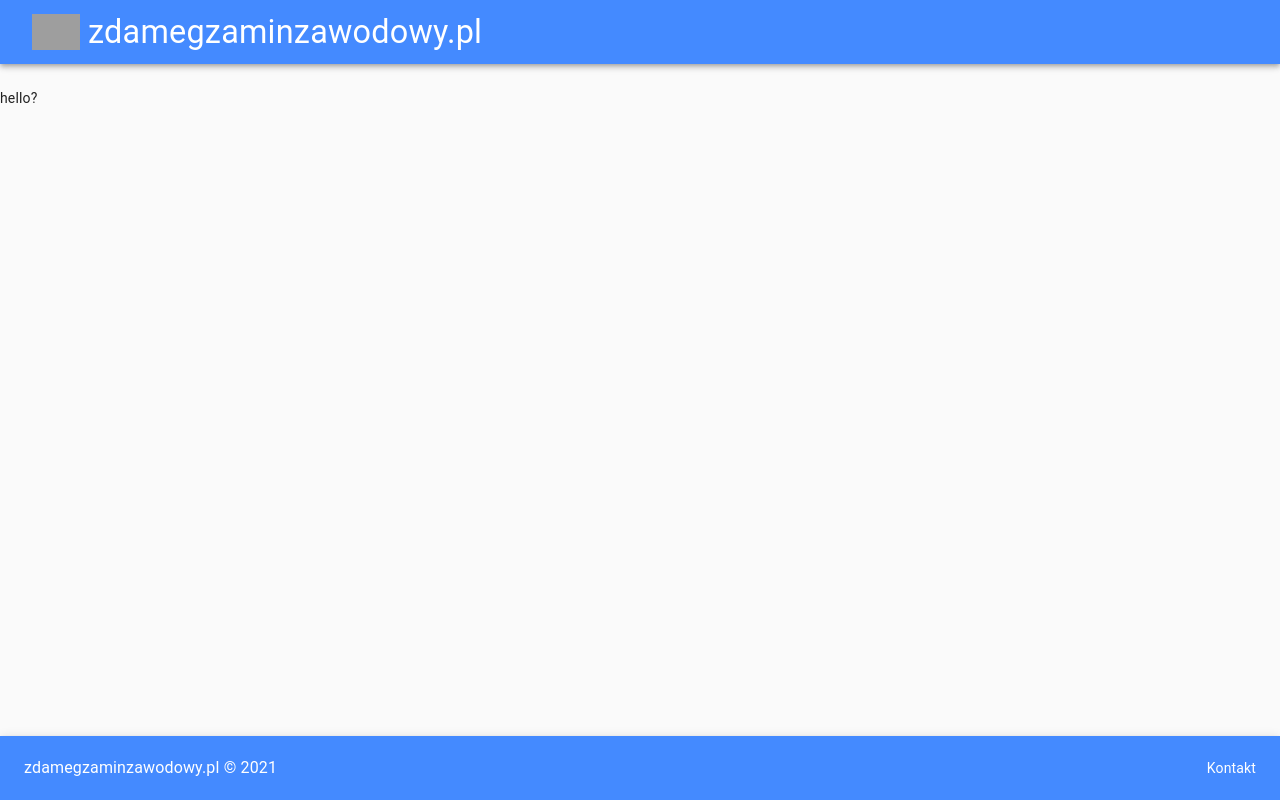
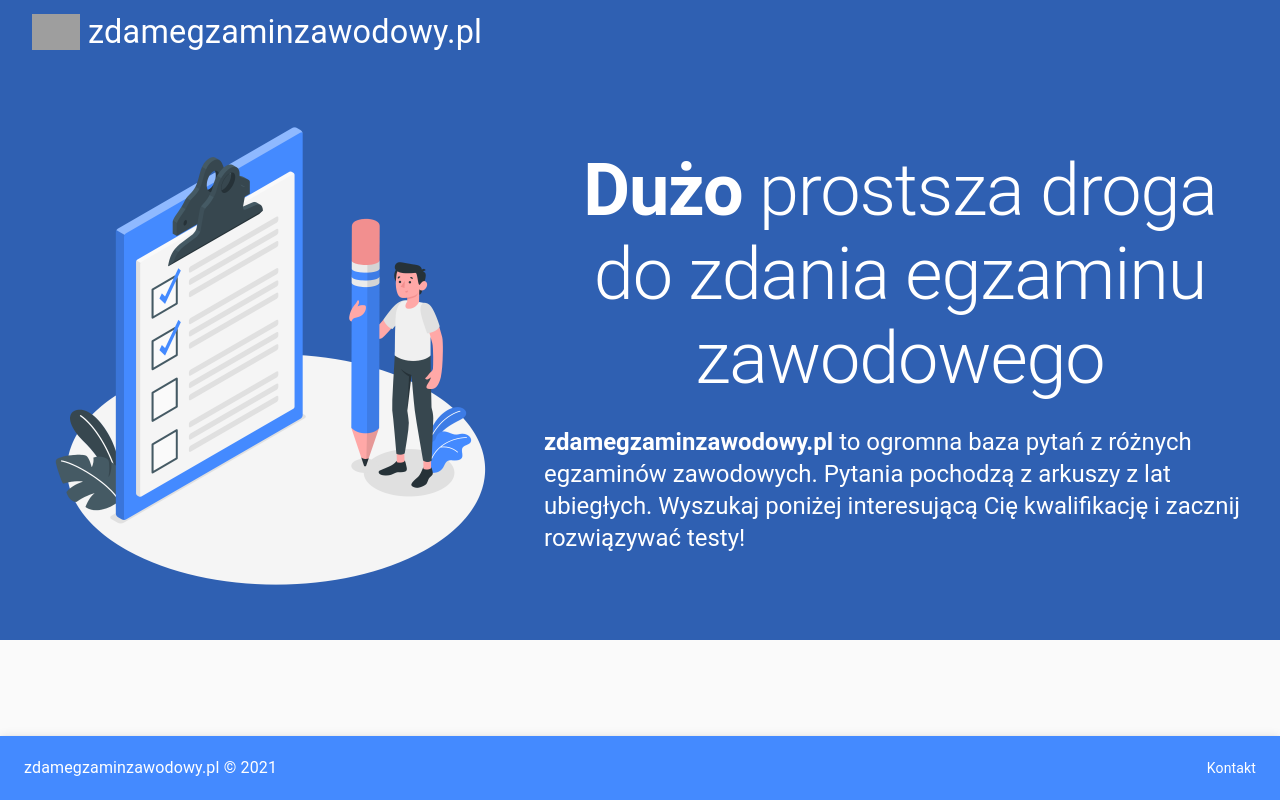
Before and after one commit to zdam-egzamin-zawodowy/website, a Next.js app: page / in a window 1280 px wide. Built offline with nearby package versions, Linux system fonts and the light colour scheme; no server answers; grey boxes are pictures that could not be loaded.

Commit message:
[WIP]: Header

```diff
--- a/pages/_app.tsx
+++ b/pages/_app.tsx
@@ -3,20 +3,20 @@
 import { AppProps } from 'next/app';
 import { ApolloProvider } from '@apollo/client';
 import ThemeProvider from 'libs/material-ui/ThemeProvider';
-import { createClient, getApolloState } from '../src/libs/graphql';
+import { createClient, getApolloState } from 'libs/graphql';
 
 function MyApp({ Component, pageProps }: AppProps) {
+  const apolloState = getApolloState(pageProps);
+  const client = useMemo(() => {
+    return createClient({ state: apolloState });
+  }, [apolloState]);
+
   useEffect(() => {
     const jssStyles = document.querySelector('#jss-server-side');
     if (jssStyles && jssStyles.parentElement) {
       jssStyles.parentElement.removeChild(jssStyles);
     }
   }, []);
-
-  const apolloState = getApolloState(pageProps);
-  const client = useMemo(() => {
-    return createClient({ state: apolloState });
-  }, [apolloState]);
 
   return (
     <ThemeProvider>
--- a/src/common/Layout/Layout.tsx
+++ b/src/common/Layout/Layout.tsx
@@ -1,3 +1,4 @@
+import clsx from 'clsx';
 import { makeStyles } from '@material-ui/core/styles';
 import { Toolbar } from '@material-ui/core';
 import TopBar from './TopBar';
@@ -5,15 +6,23 @@
 
 export interface LayoutProps {
   children?: React.ReactNode;
+  absoluteTopBar?: boolean;
+  transparentTopBar?: boolean;
+  padding?: boolean;
 }
 
-const Layout = ({ children }: LayoutProps) => {
+const Layout = ({
+  children,
+  padding = true,
+  absoluteTopBar,
+  transparentTopBar,
+}: LayoutProps) => {
   const classes = useStyles();
   return (
     <div className={classes.container}>
-      <TopBar />
-      <main className={classes.main}>
-        <Toolbar />
+      <TopBar transparent={transparentTopBar} />
+      <main className={clsx(classes.main, { padding })}>
+        {!absoluteTopBar && <Toolbar />}
         {children}
         <Toolbar />
       </main>
@@ -24,8 +33,10 @@
 
 const useStyles = makeStyles(theme => ({
   main: {
-    padding: theme.spacing(3, 0),
     minHeight: '100vh',
+    '&.padding': {
+      padding: theme.spacing(3, 0),
+    },
   },
   container: {
     position: 'relative',
--- a/src/common/Layout/TopBar.tsx
+++ b/src/common/Layout/TopBar.tsx
@@ -1,13 +1,23 @@
+import clsx from 'clsx';
 import { Route } from 'config/routing';
 
 import { makeStyles } from '@material-ui/core/styles';
 import { AppBar, Toolbar, Typography, Container } from '@material-ui/core';
 import Link from 'common/Link/Link';
 
-const TopBar = () => {
+export interface TopBarProps {
+  transparent?: boolean;
+}
+
+const TopBar = ({ transparent }: TopBarProps) => {
   const classes = useStyles();
   return (
-    <AppBar position="absolute" component="header" className={classes.navbar}>
+    <AppBar
+      position="absolute"
+      color="primary"
+      component="nav"
+      className={clsx(classes.navbar, { transparent })}
+    >
       <Container>
         <Toolbar disableGutters>
           <div>
@@ -31,6 +41,10 @@
       cursor: 'pointer',
       padding: theme.spacing(0.75, 1),
     },
+    '&.transparent': {
+      boxShadow: 'none',
+      backgroundColor: 'transparent',
+    },
   },
   title: {
     '& a': {
--- a/src/features/IndexPage/IndexPage.tsx
+++ b/src/features/IndexPage/IndexPage.tsx
@@ -1,7 +1,13 @@
 import Layout from 'common/Layout/Layout';
 
+import Header from './components/Header/Header';
+
 const IndexPage = () => {
-  return <Layout>hello?</Layout>;
+  return (
+    <Layout transparentTopBar absoluteTopBar padding={false}>
+      <Header />
+    </Layout>
+  );
 };
 
 export default IndexPage;
--- /dev/null
+++ b/src/features/IndexPage/components/Header/Header.tsx
@@ -0,0 +1,60 @@
+import Image from 'next/image';
+import { makeStyles } from '@material-ui/core/styles';
+import { Container, Toolbar, Grid, Typography } from '@material-ui/core';
+
+const Header = () => {
+  const classes = useStyles();
+  return (
+    <header className={classes.header}>
+      <Container className={classes.container}>
+        <div>
+          <Toolbar />
+          <Grid container spacing={2} alignItems="center" wrap="wrap-reverse">
+            <Grid item md={5} xs={12} className={classes.imageWrapper}>
+              <Image
+                src="/images/checklist.png"
+                alt="zdamegzaminzawodowy.pl - dużo prostsza droga do zdania egzaminu zawodowego"
+                width={500}
+                height={500}
+              />
+            </Grid>
+            <Grid item md={7} xs={12}>
+              <Typography gutterBottom align="center" variant="h1">
+                <strong>Dużo</strong> prostsza droga do zdania egzaminu
+                zawodowego
+              </Typography>
+              <Typography variant="h5">
+                <strong>zdamegzaminzawodowy.pl</strong> to ogromna baza pytań z
+                różnych egzaminów zawodowych. Pytania pochodzą z arkuszy z lat
+                ubiegłych. Wyszukaj poniżej interesującą Cię kwalifikację i
+                zacznij rozwiązywać testy!
+              </Typography>
+            </Grid>
+          </Grid>
+        </div>
+      </Container>
+    </header>
+  );
+};
+
+const useStyles = makeStyles(theme => ({
+  header: {
+    color: theme.palette.common.white,
+    position: 'relative',
+    backgroundColor: theme.palette.primary.dark,
+    // backgroundImage: `linear-gradient(45deg, ${theme.palette.primary.light}, ${theme.palette.primary.dark})`,
+  },
+  container: {
+    display: 'flex',
+    alignItems: 'center',
+    justifyContent: 'center',
+    paddingTop: theme.spacing(3),
+    paddingBottom: theme.spacing(3),
+    minHeight: '80vh',
+  },
+  imageWrapper: {
+    textAlign: 'center',
+  },
+}));
+
+export default Header;
--- a/src/libs/material-ui/createTheme.ts
+++ b/src/libs/material-ui/createTheme.ts
@@ -8,6 +8,11 @@
 const createTheme = (): Theme => {
   return responsiveFontSizes(
     createMuiTheme({
+      typography: {
+        h1: {
+          fontSize: '4.5rem',
+        },
+      },
       palette: {
         primary: {
           main: blue['A200'],
```
Also changed, not shown: public/images/checklist.png (added).
